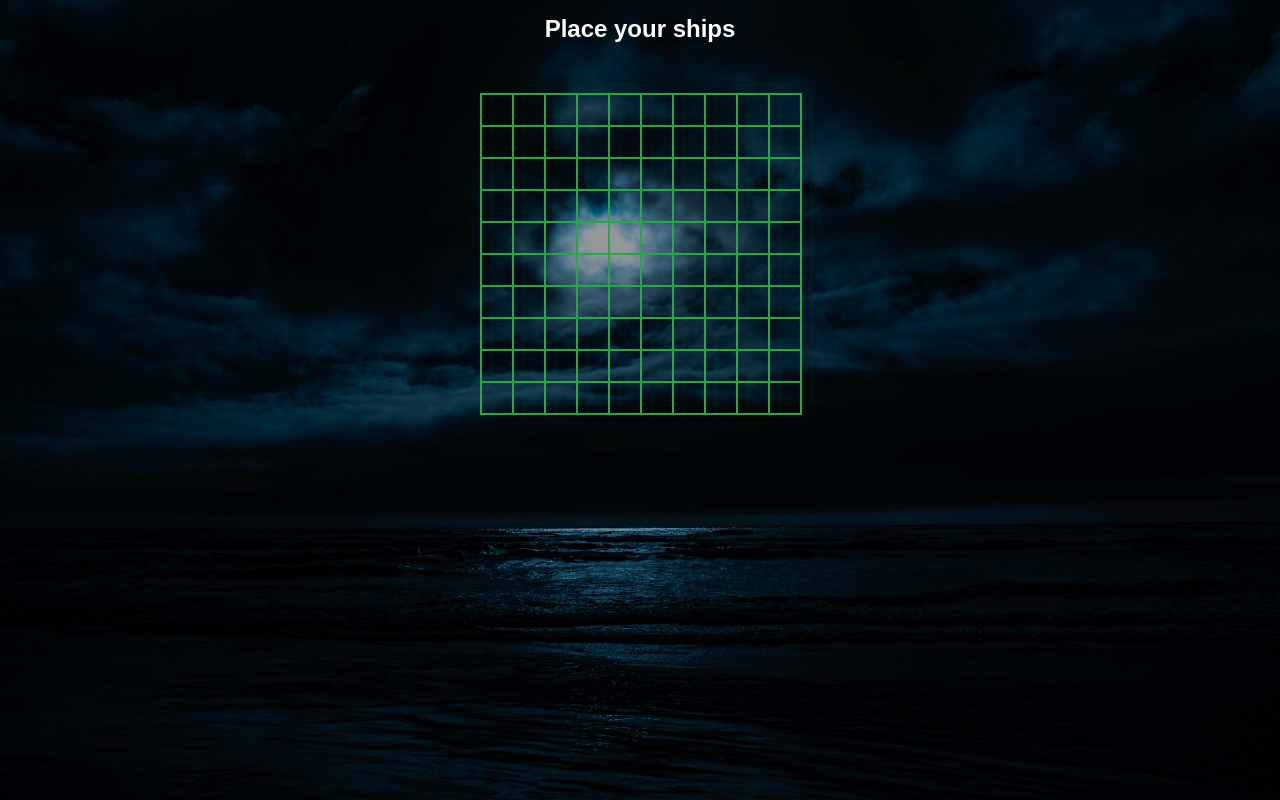
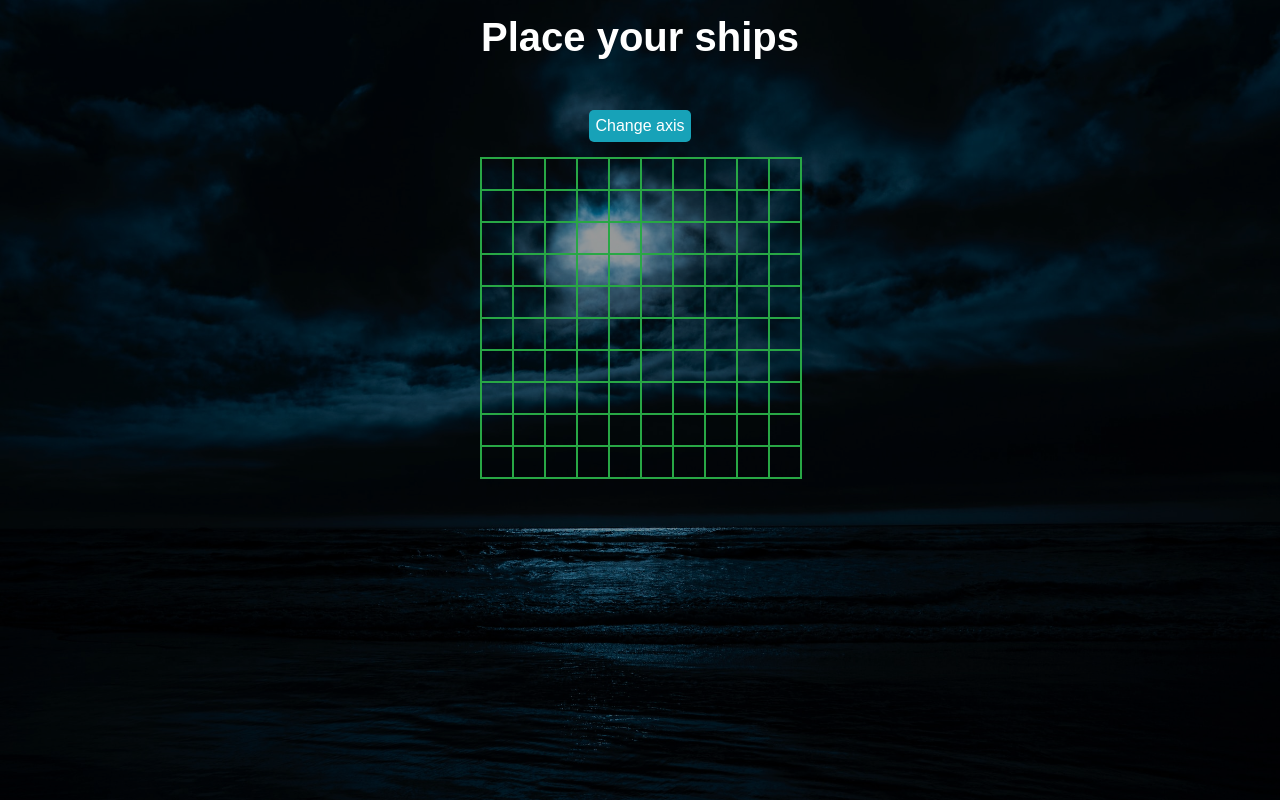
Before and after one commit to mateusznurzynski/battleship, a website built with webpack: page src/index.html in a window 1280 px wide. Built offline with nearby package versions, Linux system fonts and the light colour scheme; what pubsub-js would draw is missing.

Commit message:
Feat: Enable user to change axis while placing ships

```diff
--- a/src/dom.js
+++ b/src/dom.js
@@ -2,6 +2,10 @@ import PubSub from 'pubsub-js';
 
 const gameBoardsElement = document.querySelector('.gameboards');
 const statusElement = document.querySelector('.status');
+const axisButtonElement = document.querySelector('.axis-button');
+axisButtonElement.addEventListener('click', () => {
+  PubSub.publish('axisChanged');
+});
 
 const handleEnemyTileClick = (e) => {
   PubSub.publish('enemyTileClicked', {
@@ -88,6 +92,7 @@ const renderGameBoards = (playerBoard, computerBoard, gridSize = 10) => {
 
   playerGameBoardElement.style.gridTemplateColumns = `repeat(${gridSize}, 1fr)`;
   computerGameBoardElement.style.gridTemplateColumns = `repeat(${gridSize}, 1fr)`;
+  axisButtonElement.style.display = 'none';
 
   gameBoardsElement.appendChild(playerGameBoardElement);
   gameBoardsElement.appendChild(computerGameBoardElement);
@@ -129,9 +134,10 @@ const renderInitGameBoard = (
     });
     playerGameBoardElement.appendChild(tileElement);
   });
+  playerGameBoardElement.style.gridTemplateColumns = `repeat(${gridSize}, 1fr)`;
+  axisButtonElement.style.display = 'flex';
 
   gameBoardsElement.appendChild(playerGameBoardElement);
-  playerGameBoardElement.style.gridTemplateColumns = `repeat(${gridSize}, 1fr)`;
 };
 
 export {
--- a/src/game-init.js
+++ b/src/game-init.js
@@ -13,6 +13,16 @@ let currentShipSize = HUMAN_SHIP_SIZES[currentShipSizeIndex];
 let currentShipDirection = 'right';
 
 const initPubSub = () => {
+  PubSub.subscribe('axisChanged', () => {
+    currentShipDirection = currentShipDirection === 'right' ? 'down' : 'right';
+    renderInitGameBoard(
+      humanPlayer.gameBoard,
+      currentShipSize,
+      currentShipDirection,
+      BOARD_SIZE
+    );
+  });
+
   PubSub.subscribe('playerTileClicked', (msg, data) => {
     const shipAdded = humanPlayer.gameBoard.placeShip(
       data,
--- a/src/index.html
+++ b/src/index.html
@@ -8,6 +8,7 @@
   <body>
     <div class="overlay">
       <h2 class="status"></h2>
+      <div class="axis-button">Change axis</div>
       <div class="gameboards"></div>
     </div>
   </body>
--- a/src/main.css
+++ b/src/main.css
@@ -46,12 +46,22 @@ body {
   padding: 15px;
 }
 
-.title {
-  font-size: 3rem;
+.status {
+  font-size: 2.5rem;
+  margin-bottom: 50px;
+}
+
+.axis-button {
+  margin-bottom: 15px;
+  background-color: var(--info);
+  color: white;
+  padding: 7px;
+  cursor: pointer;
+  border-radius: 5px;
+  display: none;
 }
 
 .gameboards {
-  margin-top: 50px;
   display: flex;
   width: 100%;
   justify-content: space-evenly;
```
Also changed, not shown: dist/index.html, dist/main.js.
